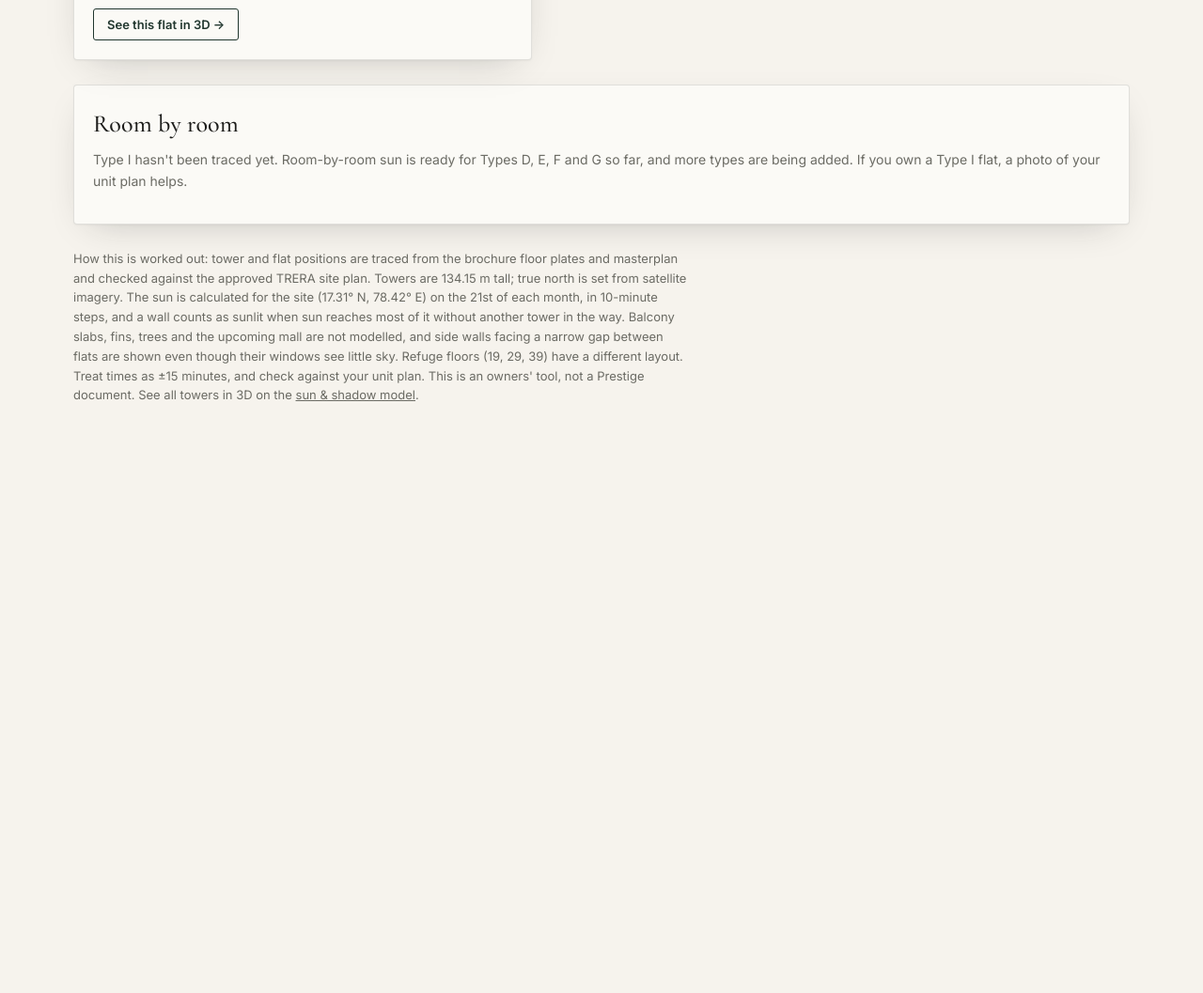
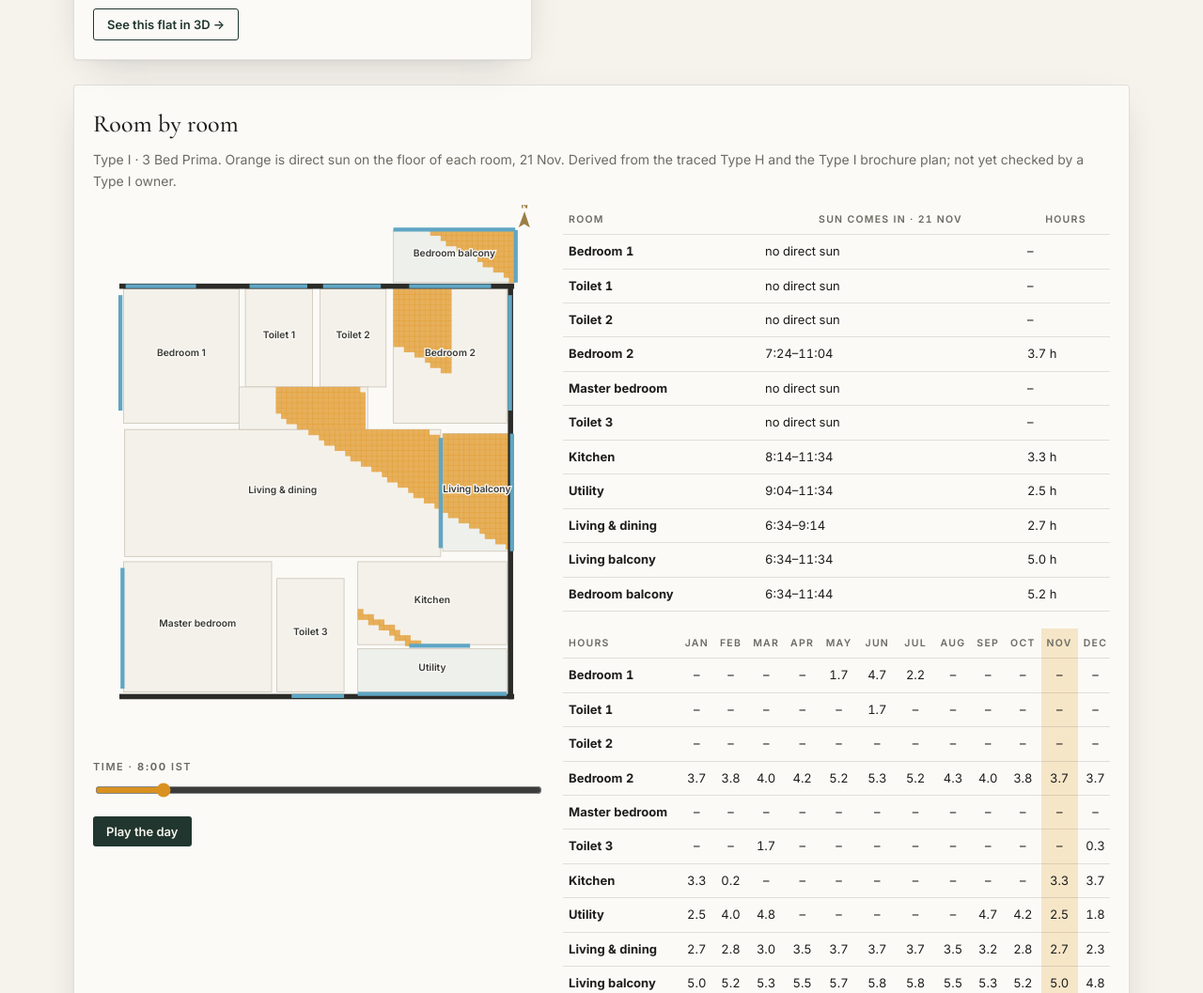
Before and after one commit to RPatelAlld/tpch, a plain HTML site: page flat-sun.html in a window 1280 px wide. Shown: the part 1723-2780 px from the top of the page at 94% size. Before the commit the page ends 2227 px from the top, so only its background shows below. Drawn offline with nearby package versions, Linux system fonts and the light colour scheme.

Commit message:
Sun on your flat: room-by-room plans for Types H, I and J
Type H traced from the brochure (T-01 flats 6-10, T-07 flat 7). Types J
(T-01 flat 5, T-05 flat 4) and I (flat 1 of T-01, T-05, T-07) share H's
rooms but have the entrance on the west and the living balcony on the
east; I's bedroom balcony is on the north side. All three are marked as
not yet owner-checked.

Co-Authored-By: Claude Opus 5.5 <noreply@anthropic.com>
Claude-Session: https://claude.ai/code/session_01X9j1fq5nHrs8GpchrXUgK1

```diff
--- a/flat-sun.html
+++ b/flat-sun.html
@@ -347,6 +347,68 @@ PLANS.G={label:'3 Bed Prima', verified:'Traced from the brochure plan; not yet c
   {room:'bal',x1:13.4,z1:38.6,x2:25.2,z2:38.6,sill:0,head:9.5,to:'out'},
   {room:'ut',x1:28,z1:38.6,x2:38.2,z2:38.6,sill:3.25,head:9.5,to:'out'}],
  walls:[[0,0,38.7,0.66],[0,0,0.66,38.7],[38.04,0,0.66,38.7]]};
+/* Type H (3 Bed Prima, east entrance, balconies on the west): T-01 flats 6–10, T-07 flat 7. Traced from brochure p.95 at ~30.6 px/ft. */
+PLANS.H={label:'3 Bed Prima', verified:'Traced from the brochure plan; not yet checked by a Type H owner',
+ ext:[0,0,43.1,44.9],
+ rooms:[
+  {id:'br1',name:'Bedroom 1',rects:[[6.0,3.4,11,12.8]]},
+  {id:'t1',name:'Toilet 1',rects:[[17.6,3.4,6.4,9.35]]},
+  {id:'t2',name:'Toilet 2',rects:[[24.7,3.4,6.3,9.35]]},
+  {id:'br2',name:'Bedroom 2',rects:[[31.7,3.4,10.8,12.8]]},
+  {id:'hall',name:'Living & dining',rects:[[13.6,16.8,29.2,12.1],[17.0,12.75,12.25,4.05]]},
+  {id:'mbr',name:'Master bedroom',rects:[[6.0,29.4,14.1,12.4]]},
+  {id:'t3',name:'Toilet 3',rects:[[20.6,31.0,6.4,10.8]]},
+  {id:'kit',name:'Kitchen',rects:[[28.3,29.4,14.2,7.9]]},
+  {id:'bal1',name:'Bedroom balcony',rects:[[0.2,3.4,5.0,13.1]],outdoor:true},
+  {id:'bal',name:'Living balcony',rects:[[5.7,17.2,7.4,11.2]],outdoor:true},
+  {id:'ut',name:'Utility',rects:[[28.3,37.7,14.2,4.1]],outdoor:true}],
+ open:{
+  bal1:{rects:[[0.2,3.4,5.0,13.1]],roof:9.5,edges:[{x1:0.1,z1:3.4,x2:0.1,z2:16.5,lo:0,hi:9.5}]},
+  bal:{rects:[[5.7,17.2,7.4,11.2]],roof:9.5,edges:[{x1:5.5,z1:17.2,x2:5.5,z2:28.4,lo:0,hi:9.5}]},
+  ut:{rects:[[28.3,37.7,14.2,4.1]],roof:9.5,edges:[{x1:28.3,z1:42.0,x2:42.5,z2:42.0,lo:3.25,hi:9.5}]}},
+ glaze:[
+  {room:'br1',x1:6.2,z1:3.15,x2:12.9,z2:3.15,sill:2.25,head:6.75,to:'out'},
+  {room:'br1',x1:5.7,z1:3.6,x2:5.7,z2:15.7,sill:0,head:7,to:'bal1'},
+  {room:'t1',x1:18,z1:3.15,x2:23.5,z2:3.15,sill:5,head:7,to:'out'},
+  {room:'t2',x1:25,z1:3.15,x2:30.5,z2:3.15,sill:5,head:7,to:'out'},
+  {room:'br2',x1:33.2,z1:3.15,x2:41.0,z2:3.15,sill:2.25,head:6.75,to:'out'},
+  {room:'hall',x1:13.4,z1:17.6,x2:13.4,z2:28.1,sill:0,head:7.2,to:'bal'},
+  {room:'mbr',x1:5.9,z1:30,x2:5.9,z2:41.5,sill:2.25,head:6.75,to:'out'},
+  {room:'t3',x1:22,z1:42.2,x2:27,z2:42.2,sill:5,head:7,to:'out'},
+  {room:'kit',x1:33.2,z1:37.4,x2:39.0,z2:37.4,sill:0,head:7,to:'ut'},
+  {room:'bal1',x1:0.1,z1:3.4,x2:0.1,z2:16.5,sill:0,head:9.5,to:'out'},
+  {room:'bal',x1:5.5,z1:17.2,x2:5.5,z2:28.4,sill:0,head:9.5,to:'out'},
+  {room:'ut',x1:28.3,z1:42.0,x2:42.5,z2:42.0,sill:3.25,head:9.5,to:'out'}],
+ walls:[[5.6,2.9,37.6,0.5],[5.6,42.0,37.6,0.5],[42.6,2.9,0.5,39.6]]};
+/* Derive a type from another: mirror left-right, rename rooms, drop or add rooms/openings. */
+function derive(base,o){const P=JSON.parse(JSON.stringify(base));const ren=o.rename||{};
+  P.rooms=P.rooms.filter(r=>!(o.drop||[]).includes(r.id)).map(r=>ren[r.id]?{...r,name:ren[r.id]}:r).concat(o.rooms||[]);
+  P.glaze=P.glaze.filter(g=>!(o.dropGlaze||[]).some(f=>f(g))).concat(o.glaze||[]);
+  for(const k of (o.drop||[]))delete P.open[k];Object.assign(P.open,o.open||{});
+  return Object.assign(P,{label:o.label||P.label,verified:o.verified,mirrorX:!!o.mirrorX,ext:o.ext||P.ext});}
+/* Types J and I share Type H's rooms (master bedroom south-west, kitchen south-east) but the entrance is on the west
+   and the living balcony is on the east. Brochure p.96 (I) and p.97 (J). */
+const JI_DROP=g=>["bal1","bal"].includes(g.to)||["bal1","bal"].includes(g.room);
+PLANS.J=derive(PLANS.H,{ext:[5.4,0,48.2,44.9],verified:"Derived from the traced Type H and the Type J brochure plan; not yet checked by a Type J owner",
+  drop:["bal1","bal","hall"],dropGlaze:[JI_DROP],
+  rooms:[{id:"hall",name:"Living & dining",rects:[[6.1,16.8,30.1,12.1],[17.0,12.75,12.25,4.05]]},
+         {id:"bal",name:"Living balcony",rects:[[36.4,17.2,6.5,11.2]],outdoor:true},
+         {id:"balB",name:"Bedroom balcony",rects:[[43.0,3.4,5.0,13.2]],outdoor:true}],
+  open:{bal:{rects:[[36.4,17.2,6.5,11.2]],roof:9.5,edges:[{x1:43.0,z1:17.2,x2:43.0,z2:28.4,lo:0,hi:9.5}]},
+        balB:{rects:[[43.0,3.4,5.0,13.2]],roof:9.5,edges:[{x1:48.1,z1:3.4,x2:48.1,z2:16.6,lo:0,hi:9.5}]}},
+  glaze:[{room:"hall",x1:36.2,z1:17.6,x2:36.2,z2:28.1,sill:0,head:7.2,to:"bal"},
+         {room:"br2",x1:42.8,z1:3.6,x2:42.8,z2:15.7,sill:0,head:7,to:"balB"},
+         {room:"br1",x1:5.7,z1:4,x2:5.7,z2:15,sill:2.25,head:6.75,to:"out"},
+         {room:"bal",x1:43.0,z1:17.2,x2:43.0,z2:28.4,sill:0,head:9.5,to:"out"},
+         {room:"balB",x1:48.1,z1:3.4,x2:48.1,z2:16.6,sill:0,head:9.5,to:"out"}]});
+PLANS.I=derive(PLANS.J,{ext:[5.4,-2.3,43.4,44.9],verified:"Derived from the traced Type H and the Type I brochure plan; not yet checked by a Type I owner",
+  drop:["balB"],dropGlaze:[g=>g.to==="balB"||g.room==="balB",g=>g.room==="br2"&&g.to==="out"],
+  rooms:[{id:"bal3",name:"Bedroom balcony",rects:[[31.7,-2.2,11.6,5.0]],outdoor:true}],
+  open:{bal3:{rects:[[31.7,-2.2,11.6,5.0]],roof:9.5,edges:[{x1:31.7,z1:-2.25,x2:43.3,z2:-2.25,lo:0,hi:9.5},{x1:43.35,z1:-2.2,x2:43.35,z2:2.8,lo:0,hi:9.5}]}},
+  glaze:[{room:"br2",x1:33.2,z1:3.15,x2:41.0,z2:3.15,sill:0,head:7,to:"bal3"},
+         {room:"br2",x1:42.8,z1:4,x2:42.8,z2:15,sill:2.25,head:6.75,to:"out"},
+         {room:"bal3",x1:31.7,z1:-2.25,x2:43.3,z2:-2.25,sill:0,head:9.5,to:"out"},
+         {room:"bal3",x1:43.35,z1:-2.2,x2:43.35,z2:2.8,sill:0,head:9.5,to:"out"}]});
 
 const FT=0.3048;
 function planFor(type){const P=PLANS[type];if(!P)return null;const e0=P.ext[0],e1=P.ext[2];const mx=v=>P.mirrorX?e0+e1-v:v;
```
